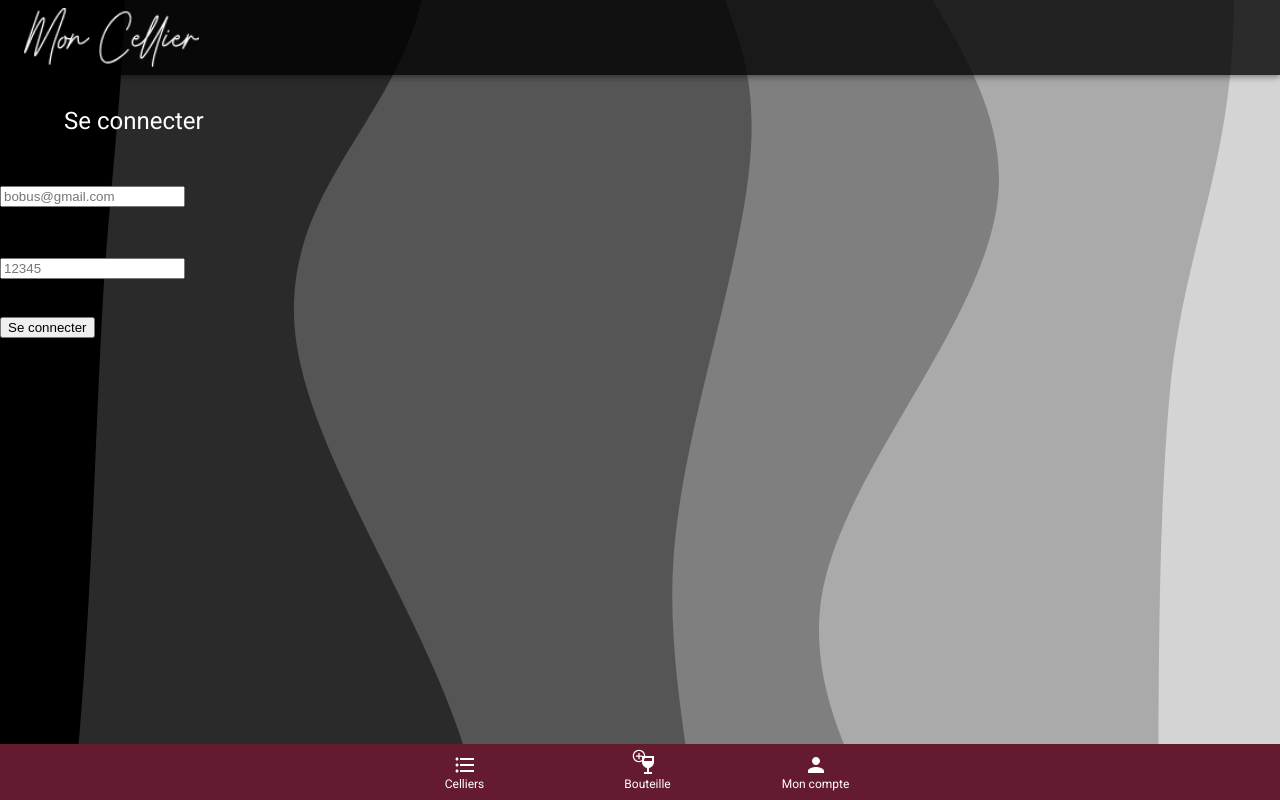
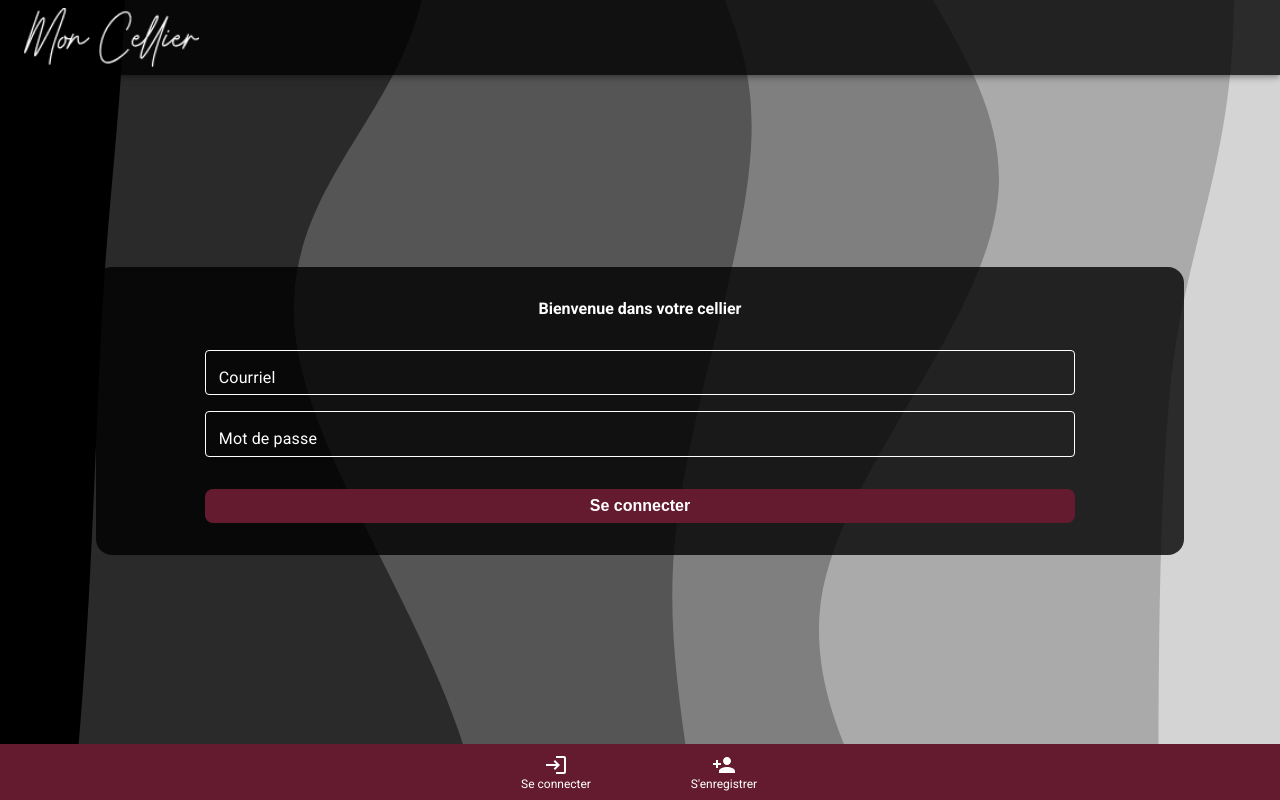
Before and after one commit to JonathanMartel/vino_etu, a React (Create React App) app in the folder client/: page / in a window 1280 px wide. Built offline with nearby package versions, Linux system fonts and the light colour scheme.

Commit message:
Design prototype de la page login

```diff
--- a/client/src/components/Accueil/Accueil.js
+++ b/client/src/components/Accueil/Accueil.js
@@ -3,10 +3,6 @@
 import './Accueil.css';
 
 export default class Accueil extends React.Component {
-	constructor(props) {
-		super(props);
-	}
-
 	render() {
 		return (
 			<div className="contenu">
--- a/client/src/components/App/App.js
+++ b/client/src/components/App/App.js
@@ -33,7 +33,7 @@
 			<Router>
 				<Entete />
 				<Switch>
-					<Route exact path="/" component={Connexion} />
+					<Route exact path="/" component={(props) => <Connexion title="Se connecter"/>} />
 					<Route exact path="/ajoutBouteille" component={AjoutBouteille} />
 
 					<Route exact path="/inscription" component={Inscription} />
--- a/client/src/components/Cellier/Cellier.css
+++ b/client/src/components/Cellier/Cellier.css
@@ -1,10 +1,3 @@
-h2 {
-    width: 90vw;
-    margin: 0 auto;
-    color: white;
-    font-weight: lighter;
-}
-
 .cellier_container {
     display: flex;
     flex-direction: column;
--- a/client/src/components/Connexion/Connexion.css
+++ b/client/src/components/Connexion/Connexion.css
@@ -0,0 +1,37 @@
+.login_title {
+    color: white;
+    font-weight: 700;
+    text-align: center;
+    margin-top: 2rem;
+}
+
+.login_container input {
+    padding: .7rem;
+    border-radius: .5rem;
+    border: none;
+}
+
+.login_container input:focus {
+    outline: unset;
+}
+
+.login_container button {
+    width: 100%;
+    color: white;
+    outline: unset;
+    border-radius: .5rem;
+    padding: .5rem 1rem;
+    border: none;
+    margin-bottom: 2rem;
+    font-size: 1em;
+    font-weight: 700;
+    background-color: #641B30;
+}
+
+.login_container fieldset {
+   border-color: white !important;
+}
+
+.login_container label, .login_container input {
+    color: white !important;
+}
--- a/client/src/components/Connexion/Connexion.js
+++ b/client/src/components/Connexion/Connexion.js
@@ -1,18 +1,21 @@
 import React from "react";
 import "./Connexion.css";
 import Page404 from "../Page404/Page404";
-import {Route, Redirect, withRouter, Switch, BrowserRouter as Router} from 'react-router-dom';
-import ListeCelliers from "../ListeCelliers/ListeCellier"
+import { Route, Redirect, withRouter, Switch, BrowserRouter as Router } from 'react-router-dom';
+import { Box } from "@mui/system";
+import { TextField } from "@mui/material";
 
-export default class Connexion extends React.Component{
-	constructor(props){
+export default class Connexion extends React.Component {
+    constructor(props) {
         super(props);
 
+        document.title = this.props.title
+
         this.state = {
-            courriel : "",
-            mot_passe : "",
-            id_usager : undefined,
-            estConnecte : false
+            courriel: "",
+            mot_passe: "",
+            id_usager: undefined,
+            estConnecte: false
         }
 
         this.validation = this.validation.bind(this);
@@ -22,15 +25,15 @@
     validation() {
         let bValidation = false;
 
-        if((this.state.courriel && this.state.courriel.trim() !== "")
-            && (this.state.mot_passe && this.state.mot_passe.trim() !== "")){
+        if ((this.state.courriel && this.state.courriel.trim() !== "")
+            && (this.state.mot_passe && this.state.mot_passe.trim() !== "")) {
 
             // Validation selon la forme minimale [a-Z]@[a-Z]
             let expRegex = /^[a-zA-Z0-9.!#$%&'*+/=?^_`{|}~-]+@[a-zA-Z0-9-]+(?:\.[a-zA-Z0-9-]+)*$/;
             let bRegex = expRegex.test(this.state.courriel);
 
             if (bRegex) {
-                bValidation =true;
+                bValidation = true;
             } else {
                 console.log("Courriel non admissible")
             }
@@ -42,8 +45,8 @@
     seConnecter() {
         if (this.validation()) {
             const donnes = {
-                courriel : this.state.courriel,
-                mot_passe : this.state.mot_passe
+                courriel: this.state.courriel,
+                mot_passe: this.state.mot_passe
             }
 
             const postMethod = {
@@ -60,7 +63,7 @@
                 .then(res => res.json())
                 .then((res) => {
                     if (res.data) {
-                        this.setState({id_usager: res.data})
+                        this.setState({ id_usager: res.data })
                         console.log("Connexion avec succès!!!", res.data)
                         /* this.props.history.push("/"); */
                         this.props.history.push("/ListeCelliers/" + res.data);
@@ -77,25 +80,50 @@
         console.log("Usager connecté : ", this.state.id_usager); //Retourne false si ne trouve pas l'usager
 
         return (
-            <section>
-                <h2>Se connecter</h2>
+            <Box className="login_container" sx={{
+                backgroundColor: 'rgba(0, 0, 0, 0.8)',
+                display: 'flex',
+                justfyContent: 'center',
+                alignItems: 'center',
+                gap: '1rem',
+                width: '85vw',
+                flexDirection: 'column',
+                borderRadius: '1rem',
+                margin: '0 auto',
+                marginTop: '20vh'
+            }}>
 
-                <div>
-                    <p>Courriel</p>
-                    <input name="courriel" onKeyUp={evt => this.setState({ courriel: evt.target.value})} placeholder="bobus@gmail.com" type="email" />
-                </div>
+                <Box sx={{
+                    display: 'flex',
+                    width: '80%',
+                    flexDirection: 'column',
+                    gap: '2rem'
+                }}>
+                    <span className="login_title">Bienvenue dans votre cellier</span>
 
-                <div>
-                    <p>Mot de passe</p>
-                    <input name="mot_passe" onKeyUp={evt => this.setState({ mot_passe: evt.target.value})} placeholder="12345" type="password" />
-                </div>
+                    <Box sx={{
+                        display: 'flex',
+                        flexDirection: 'column',
+                        gap: '1rem'
+                    }}>
 
-                <br/> <br/>
-                <div>
+                        <TextField label="Courriel" variant="outlined"
+                            InputLabelProps={{
+                                className: "loginInput"
+                            }}
+                        />
+                        <TextField label="Mot de passe" type="password" variant="outlined" />
+                        {/* <input name="courriel" onKeyUp={evt => this.setState({ courriel: evt.target.value })} placeholder="bobus@gmail.com" type="email" />
+                        <input name="mot_passe" onKeyUp={evt => this.setState({ mot_passe: evt.target.value })} placeholder="12345" type="password" /> */}
+                    </Box>
+
                     <button onClick={this.seConnecter}>Se connecter</button>
+                </Box>
+
+
                 {/* <button onClick={this.seConnecter}>{(this.state.seConnecter ? "Se déconnecter" : "Se connecter")}</button> */}
-                </div>
-            </section>
+
+            </Box>
         );
     }
 }
--- a/client/src/components/ListeBouteillesCellier/ListeBouteilleCellier.js
+++ b/client/src/components/ListeBouteillesCellier/ListeBouteilleCellier.js
@@ -14,7 +14,7 @@
 import Dialogue from "../Dialogue/Dialog_test";
 
 export default class ListeBouteilleCellier extends React.Component {
-	constructor(props){
+	constructor(props) {
 		super(props);
 		this.state = {
 			qteModif: "",
@@ -31,15 +31,15 @@
 		this.handleClose = this.handleClose.bind(this);
 	}
 
-	handleClickOpen(){
-		this.setState({setOpen: true});
+	handleClickOpen() {
+		this.setState({ setOpen: true });
 	}
 
 	handleClose() {
-		this.setState({setOpen: false});
+		this.setState({ setOpen: false });
 	}
 
-	fetchBouteilles(){
+	fetchBouteilles() {
 		fetch("https://rmpdwebservices.ca/webservice/php/celliers/" + this.props.match.params.id, {
 			method: 'GET',
 			headers: new Headers({
@@ -48,18 +48,18 @@
 			}),
 		})
 			.then(reponse => reponse.json())
-            .then((donnees)=>{
+			.then((donnees) => {
 				console.log('Diana : ', donnees)
-                this.setState({items:donnees.data});
+				this.setState({ items: donnees.data });
 			});
 	}
 
 	ajouter(idItem) {
-		this.setState({open: true});
+		this.setState({ open: true });
 
 		const donnes = {
-			id : idItem.id,
-			quantite : 1
+			id: idItem.id,
+			quantite: 1
 		}
 
 		const postMethod = {
@@ -74,21 +74,21 @@
 		fetch("https://rmpdwebservices.ca/webservice/php/bouteilles/quantite", postMethod)
 			.then(res => res.json())
 			.then((res) => {
-				this.setState({id_usager: res.data})
+				this.setState({ id_usager: res.data })
 				if (res.data) {
 					this.fetchBouteilles();
 				} else {
 					console.log("Erreur.")
 				}
 			});
-			this.setState({message: ""});
+		this.setState({ message: "" });
 	}
 
-	retirer(idItem){
+	retirer(idItem) {
 		if (idItem.quantite >= 1) {
 			const donnes = {
-				id : idItem.id,
-				quantite : -1
+				id: idItem.id,
+				quantite: -1
 			}
 
 			const postMethod = {
@@ -103,28 +103,27 @@
 			fetch("https://rmpdwebservices.ca/webservice/php/bouteilles/quantite", postMethod)
 				.then(res => res.json())
 				.then((res) => {
-					this.setState({id_usager: res.data})
+					this.setState({ id_usager: res.data })
 					if (res.data) {
 						this.fetchBouteilles();
 					} else {
 						console.log("Erreur.")
 					}
 				});
-			this.setState({message: ""});
+			this.setState({ message: "" });
 		} else {
-			console.log("Il n'y a pas de bouteilles pour retirer");
-			this.setState({message: "Il n'y a pas de bouteilles pour retirer"});
+			this.setState({ message: "Il n'y a pas de bouteilles pour retirer" });
 		}
 
 	}
 
-	componentDidMount(){
+	componentDidMount() {
 		this.fetchBouteilles();
 	}
 
 	render() {
 		const bouteilles = this.state.items
-								.map((item, index)=>{
+			.map((item, index) => {
 				return (
 					<div key={index}>
 						{/* <p className="messagRouge"> {this.state.message} </p> */}
@@ -145,7 +144,6 @@
 					<span>Ajouter une nouvelle bouteille à votre cellier</span>
 				</Link>
 
-
 				<div>
 					<Dialogue open={this.state.open} />
 					{bouteilles}
--- a/client/src/components/Pied/Pied.js
+++ b/client/src/components/Pied/Pied.js
@@ -1,27 +1,41 @@
 import React from "react";
-import rmpd from '../../rmpd.png';
 import './Pied.css';
-import { BottomNavigation, BottomNavigationAction, IconButton } from '@mui/material';
-import FolderIcon from '@mui/icons-material/Folder';
-import RestoreIcon from '@mui/icons-material/Restore';
-import FavoriteIcon from '@mui/icons-material/Favorite';
-import LocationOnIcon from '@mui/icons-material/LocationOn';
-import HomeIcon from '@mui/icons-material/Home';
+import BottomNavigation from '@mui/material/BottomNavigation';
+import BottomNavigationAction from '@mui/material/BottomNavigationAction';
 import FormatListBulletedIcon from '@mui/icons-material/FormatListBulleted';
 import PersonIcon from '@mui/icons-material/Person';
 import WineBarIcon from '@mui/icons-material/WineBar';
 import AddCircleOutlineOutlinedIcon from '@mui/icons-material/AddCircleOutlineOutlined';
+import LoginIcon from '@mui/icons-material/Login';
+import PersonAddIcon from '@mui/icons-material/PersonAdd';
 
 export default class Pied extends React.Component {
 	constructor(props) {
 		super(props);
+
+		console.log(document.title)
 	}
 
 	render() {
+		if (document.title == 'Se connecter') {
 			return (
-			<BottomNavigation sx={{ width: '100vw', position: 'fixed', bottom: 0, left: 0, right: 0, zIndex: 1, backgroundColor: '#641B30' }}>
+				<BottomNavigation showLabels sx={{ width: '100vw', position: 'fixed', bottom: 0, left: 0, right: 0, zIndex: 1, backgroundColor: '#641B30' }}>
 					<BottomNavigationAction
-					showLabel
+						label="Se connecter"
+						value="favorites"
+						icon={<LoginIcon />}
+					/>
+
+					<BottomNavigationAction
+						label="S'enregistrer"
+						value="folder"
+						icon={<PersonAddIcon />} />
+				</BottomNavigation>
+			);
+		} else {
+			return (
+				<BottomNavigation showLabels sx={{ width: '100vw', position: 'fixed', bottom: 0, left: 0, right: 0, zIndex: 1, backgroundColor: '#641B30' }}>
+					<BottomNavigationAction
 						label="Celliers"
 						value="recents"
 						icon={<FormatListBulletedIcon />}
@@ -29,14 +43,12 @@
 
 					<AddCircleOutlineOutlinedIcon sx={{ transform: 'translateX(550%)', width: 15, color: 'white' }} />
 					<BottomNavigationAction
-					showLabel
 						label="Bouteille"
 						value="favorites"
 						icon={<WineBarIcon />}
 					/>
 
 					<BottomNavigationAction
-					showLabel
 						label="Mon compte"
 						value="folder"
 						icon={<PersonIcon />} />
@@ -44,3 +56,4 @@
 			);
 		}
 	}
+}
```
Lines whose indentation alone changed are shown as unchanged.
